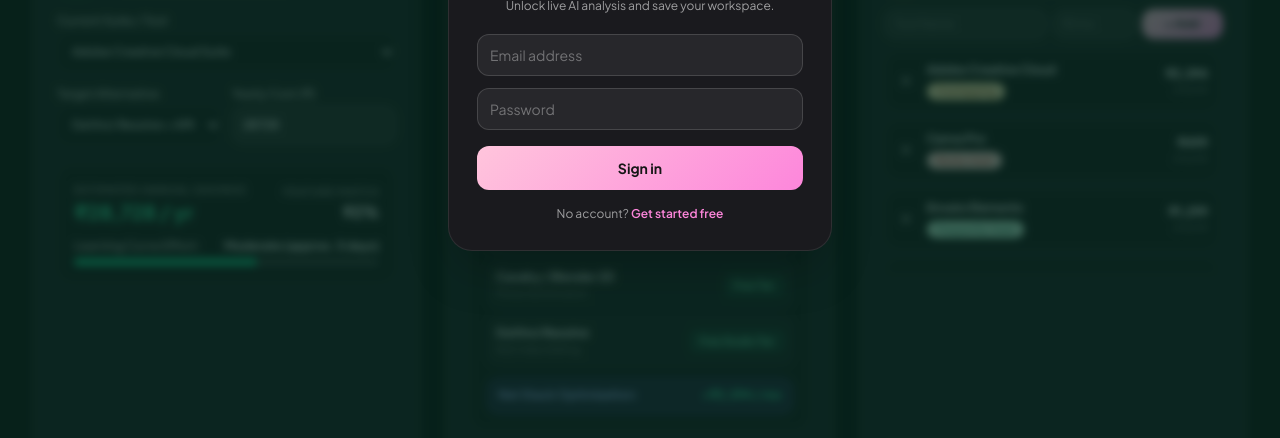
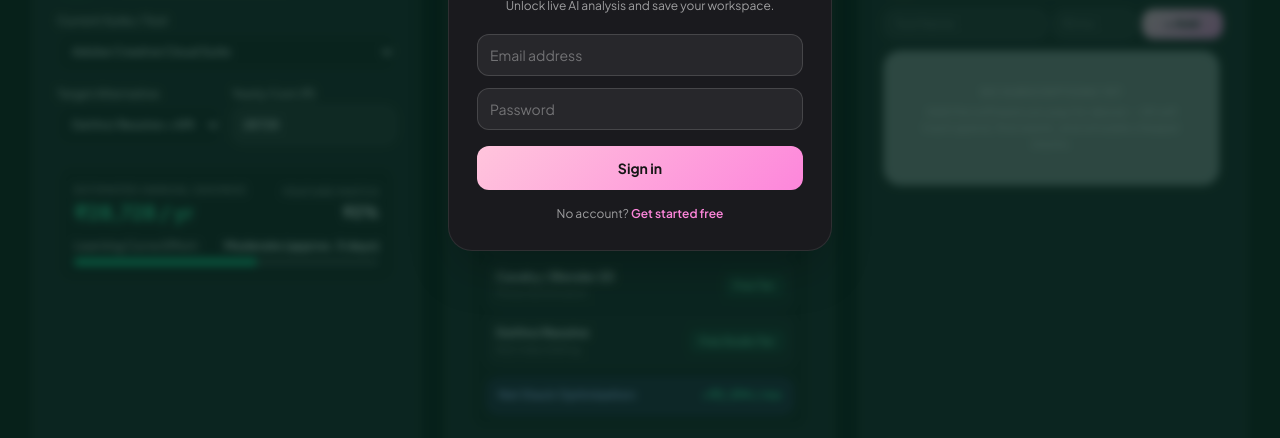
Before and after one commit to YAJATai/alt, a website: page app/index.html in a window 1280 px wide. Shown: the part 336-774 px from the top of the page. Drawn offline with nearby package versions, Linux system fonts and the light colour scheme.

Commit message:
Start users with empty workspace; add empty state to subscriptions

```diff
--- a/app/index.html
+++ b/app/index.html
@@ -624,15 +624,9 @@
     <script>
         // --- GLOBAL APP STATE ---
         const state = {
-            subscriptions: [
-                { id: 1, name: "Adobe Creative Cloud", cost: 2394, freq: "month", status: "Overlapping", category: "warning" },
-                { id: 2, name: "Canva Pro", cost: 499, freq: "month", status: "Rarely Used", category: "danger" },
-                { id: 3, name: "Envato Elements", cost: 1299, freq: "month", status: "Frequently Used", category: "success" },
-                { id: 4, name: "Spotify Premium", cost: 119, freq: "month", status: "Frequently Used", category: "success" },
-                { id: 5, name: "Netflix", cost: 199, freq: "month", status: "Not Used", category: "danger" }
-            ],
+            subscriptions: [],
             switchSimAppliedSavings: 0,
-            activeSkills: ["Motion Graphics", "Layer Based Editing", "2D Animation", "Compositing", "Video Editing", "3D Modeling", "Illustration", "UI Design"],
+            activeSkills: [],
             activeScenarioTab: "FREELANCER"
         };
 
@@ -1061,6 +1055,14 @@
         function renderSubscriptions() {
             const container = document.getElementById('subscription-list-container');
             container.innerHTML = '';
+
+            if (state.subscriptions.length === 0) {
+                container.innerHTML = `
+                    <div class="flex flex-col items-center justify-center py-8 text-center border border-dashed border-slate-300 rounded-2xl bg-slate-50/50">
+                        <span class="text-[11px] font-bold uppercase tracking-wider text-slate-400 mb-1">No subscriptions yet</span>
+                        <p class="text-xs text-slate-500 max-w-[260px]">Add the software you pay for above — Alt will track spend, find waste, and simulate cheaper stacks.</p>
+                    </div>`;
+            }
 
             state.subscriptions.forEach((sub) => {
                 const itemEl = document.createElement('div');
```
